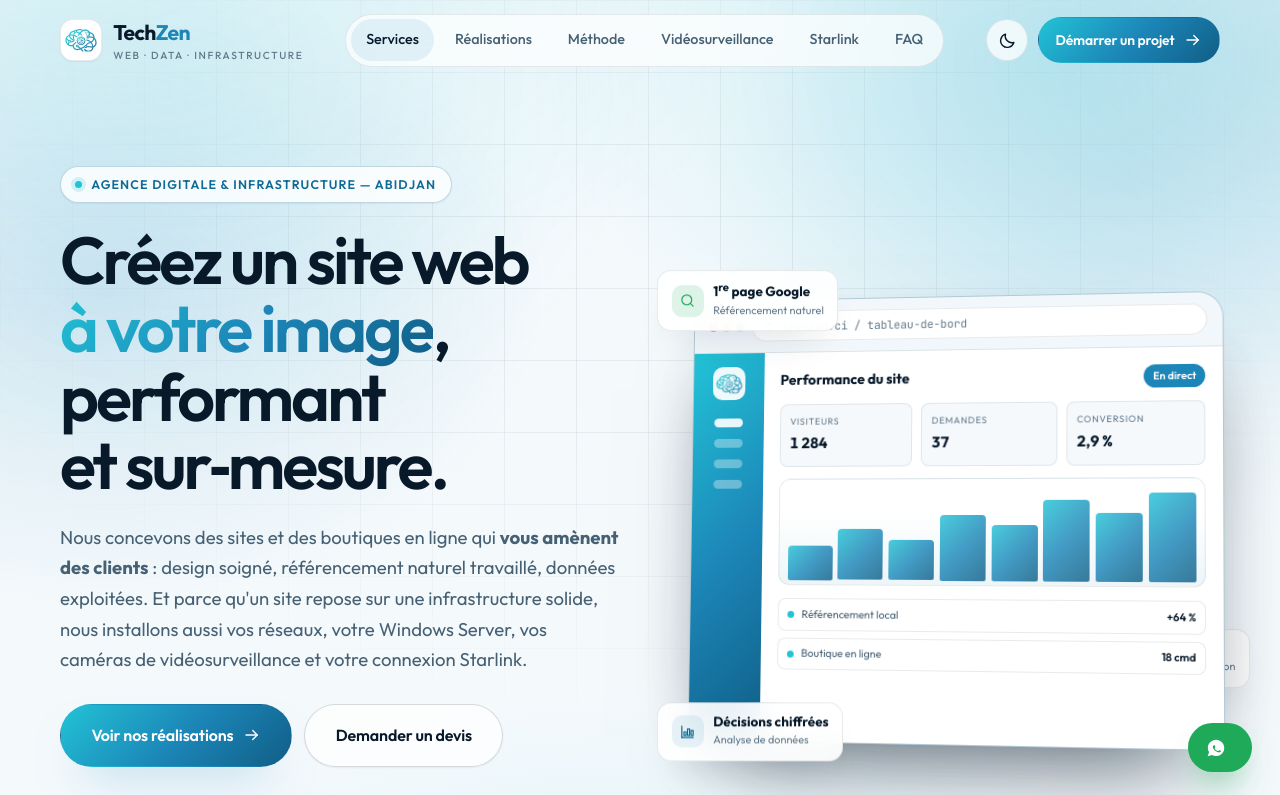
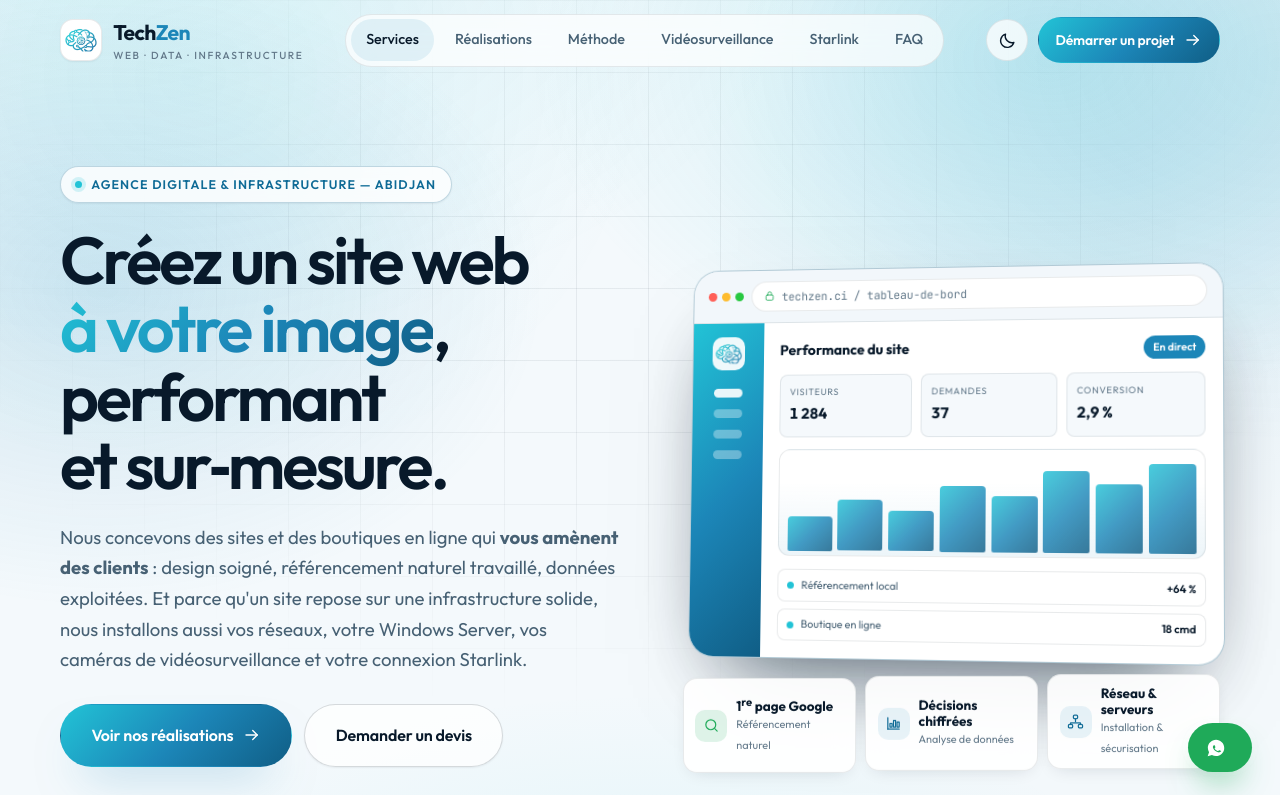
Before and after one commit to Bervellearnaud/monsiteweb, a plain HTML site: page index.html in a window 1280 px wide. Shown: the top 795 px of the page. Drawn offline with Linux system fonts and the light colour scheme.

Commit message:
Hero : cartes de synthèse alignées sous la maquette, plus aucun chevauchement
Les trois cartes du hero étaient en position absolue aux quatre coins de la
maquette : elles se chevauchaient entre 701 et 1024 px (--data et --net
ramenées à left/right:0 par le média 1080px), --net débordait du hero
(right:-30px, rognée par overflow:hidden) et --seo/--data disparaissaient
purement et simplement sous 620 px.

- nouvelle structure .hero__visual > .hero__mock > .mock + .hero__cards
- cartes dans le flux : plus de top/left négatifs, ni z-index, ni
  padding-bottom de compensation sur .mock__main
- paliers calculés sur la largeur réelle de la colonne visuelle :
  3 colonnes >= 1240 px, 2 colonnes >= 701 px (3e carte sur toute la ligne),
  1 colonne en dessous ; les 3 cartes restent visibles partout
- perspective et preserve-3d déplacés sur .hero__mock pour que les cartes ne
  soient plus projetées dans le plan incliné de la maquette
- débattement de l'animation floaty ramené de 9 px à 5 px
- README : description du hero mise à jour

Co-authored-by: arena-agent <297053741+arena-agent@users.noreply.github.com>

```diff
--- a/index.html
+++ b/index.html
@@ -172,6 +172,7 @@
         </div>
 
         <div class="hero__visual" aria-hidden="true">
+            <div class="hero__mock">
                 <div class="mock">
                     <div class="mock__bar">
                         <span class="mock__dots"><i></i><i></i><i></i></span>
@@ -204,7 +205,9 @@
                         </div>
                     </div>
                 </div>
+            </div>
 
+            <div class="hero__cards">
                 <div class="float-card float-card--seo">
                     <span class="float-card__ico"><svg><use href="#i-search"/></svg></span>
                     <span><strong>1<sup>re</sup> page Google</strong><small>Référencement naturel</small></span>
@@ -216,6 +219,7 @@
                 <div class="float-card float-card--net">
                     <span class="float-card__ico"><svg><use href="#i-network"/></svg></span>
                     <span><strong>Réseau &amp; serveurs</strong><small>Installation &amp; sécurisation</small></span>
+                </div>
             </div>
         </div>
     </div>
--- a/styles.css
+++ b/styles.css
@@ -648,11 +648,17 @@ html[data-theme="dark"] .theme-toggle .icon-moon { display: none; }
     .hero__copy { justify-items: start; }
 }
 
-/* Visuel du hero : maquette d'application */
+/* Visuel du hero : maquette d'application + rangée de cartes.
+   Tout est dans le flux (plus de cartes en position absolue) : les cartes
+   ne peuvent donc ni se chevaucher ni déborder du bloc. */
 .hero__visual {
     position: relative;
-    perspective: 1400px;
-}
+    display: grid;
+    gap: clamp(.85rem, 1.6vw, 1.2rem);
+    min-width: 0;
+}
+
+.hero__mock { perspective: 1400px; }
 
 .mock {
     position: relative;
@@ -732,11 +738,6 @@ html[data-theme="dark"] .theme-toggle .icon-moon { display: none; }
 .mock__side i:first-of-type { background: rgba(255, 255, 255, .9); }
 
 .mock__main { padding: 1.05rem; display: grid; gap: .8rem; align-content: start; }
-
-/* Réserve l'espace de la carte flottante « Analyse de données » sous les lignes du tableau */
-@media (min-width: 621px) {
-    .mock__main { padding-bottom: 4.5rem; }
-}
 
 .mock__title { display: flex; align-items: center; justify-content: space-between; gap: .5rem; }
 .mock__title strong { font-size: .9rem; color: var(--ink); }
@@ -796,24 +797,47 @@ html[data-theme="dark"] .theme-toggle .icon-moon { display: none; }
 .mock__row b { width: 7px; height: 7px; border-radius: 50%; background: var(--brand-soft); flex: none; }
 .mock__row span:last-child { margin-left: auto; color: var(--ink); font-weight: 600; }
 
-/* Cartes flottantes */
+/* Cartes de synthèse : rangée sous la maquette, dans le flux.
+   Paliers choisis sur la largeur réelle de la colonne visuelle (≈437 px à
+   1024 px d'écran) pour qu'aucune carte ne descende sous ~165 px de large,
+   seuil en dessous duquel « Installation & sécurisation » serait tronqué.
+   `minmax(0, 1fr)` + `min-width: 0` empêchent tout débordement horizontal. */
+.hero__cards {
+    display: grid;
+    grid-template-columns: minmax(0, 1fr);
+    gap: .6rem;
+}
+
+@media (min-width: 701px) {
+    .hero__cards { grid-template-columns: repeat(2, minmax(0, 1fr)); }
+    /* 3 cartes : la dernière occupe toute la seconde ligne, pas de trou */
+    .hero__cards > .float-card:last-child { grid-column: 1 / -1; }
+}
+
+@media (min-width: 1240px) {
+    .hero__cards { grid-template-columns: repeat(3, minmax(0, 1fr)); }
+    .hero__cards > .float-card:last-child { grid-column: auto; }
+}
+
 .float-card {
-    position: absolute;
     display: flex;
     align-items: center;
-    gap: .6rem;
-    padding: .62rem .85rem;
+    gap: .55rem;
+    min-width: 0;
+    padding: .6rem .72rem;
     border-radius: 14px;
     background: color-mix(in srgb, var(--surface) 92%, transparent);
     -webkit-backdrop-filter: blur(14px);
     backdrop-filter: blur(14px);
     border: 1px solid var(--line);
-    box-shadow: var(--shadow-md);
+    box-shadow: var(--shadow-sm);
     font-size: .78rem;
     color: var(--ink);
     animation: floaty 7s ease-in-out infinite;
-    z-index: 3;
-}
+}
+
+/* le texte peut se replier sur deux lignes plutôt que de pousser la carte */
+.float-card > span:last-child { min-width: 0; }
 
 .float-card strong { display: block; font-size: .84rem; line-height: 1.2; }
 .float-card small { color: var(--muted); font-size: .68rem; }
@@ -829,32 +853,26 @@ html[data-theme="dark"] .theme-toggle .icon-moon { display: none; }
 
 .float-card__ico svg { width: 17px; height: 17px; }
 
-.float-card--seo { top: -22px; left: -26px; animation-delay: -1.2s; }
+.float-card--seo { animation-delay: -1.2s; }
 .float-card--seo .float-card__ico { background: rgba(31, 170, 89, .14); color: #1faa59; }
-.float-card--net { bottom: 48px; right: -30px; animation-delay: -3.4s; }
-.float-card--data { bottom: -22px; left: -26px; animation-delay: -2.1s; }
-
-@media (max-width: 1080px) {
-    .float-card--seo { left: 0; }
-    .float-card--data { left: 0; }
-    .float-card--net { right: 0; }
-}
+.float-card--net { animation-delay: -3.4s; }
+.float-card--data { animation-delay: -2.1s; }
 
 @media (max-width: 980px) {
-    .hero__visual { max-width: 560px; margin-inline: auto; }
+    .hero__visual { max-width: 580px; margin-inline: auto; }
     .mock { transform: none; }
 }
 
 @media (max-width: 620px) {
-    .float-card--seo, .float-card--data { display: none; }
-    .float-card--net { bottom: -16px; right: 4px; }
     .mock__body { grid-template-columns: 1fr; }
     .mock__side { display: none; }
 }
 
+/* Amplitude réduite : les cartes sont désormais sous la maquette,
+   un débattement trop grand les ferait frôler la carte voisine. */
 @keyframes floaty {
     0%, 100% { transform: translateY(0); }
-    50% { transform: translateY(-9px); }
+    50% { transform: translateY(-5px); }
 }
 
 @keyframes barGrow {
@@ -2580,7 +2598,7 @@ html[data-theme="dark"] .footer__links a:hover { color: var(--brand-soft); }
     box-shadow: var(--shadow-xs);
 }
 
-.hero__visual { transform-style: preserve-3d; }
+.hero__mock { transform-style: preserve-3d; }
 
 .mock {
     border-color: color-mix(in srgb, var(--brand) 20%, var(--line-strong));
```
Also changed, not shown: 1 other file. Lines whose indentation alone changed are shown as unchanged.
